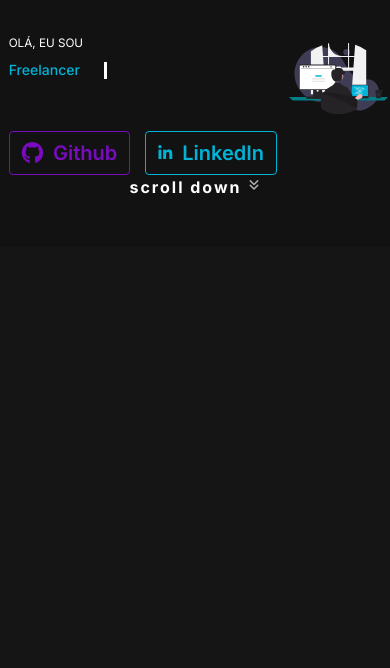
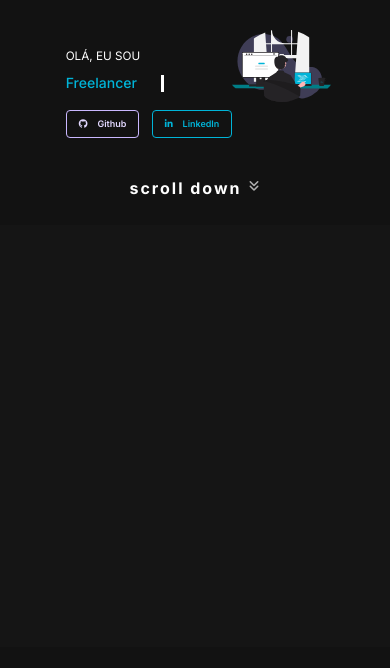
Before and after one commit to gatavares/gatavares.github.io, a PHP site: page / in a window 390 px wide. Shown: the part 80-748 px from the top of the page. After the commit the page ends 275 px from the top, so only its background shows below. Run offline with PHP 8.4, Linux system fonts and the light colour scheme.

Commit message:
atualização

```diff
--- a/CONTENT/PAGES/home.html
+++ b/CONTENT/PAGES/home.html
@@ -3,7 +3,7 @@
         <div class="container">
             <h1 class="estatico">Olá, Eu Sou </h1>
             <ul class="animado">
-                <li><span>Guilherme Tavares&nbsp;&nbsp;&nbsp;</span></li>
+                <li><span>Guilherme Tavares&nbsp;&nbsp;</span></li>
                 <li><span>Programador&nbsp;</span></li>
                 <li><span>Desenvolvedor&nbsp;</span></li>
                 <li><span>Freelancer&nbsp;&nbsp;</span></li>
--- a/CSS/styles.css
+++ b/CSS/styles.css
@@ -219,6 +219,10 @@ body {
     .text-animation {
         min-height: 25vh;
     }
+
+    .buttons {
+        margin-top: -26px;
+    }
 }
 
 @media screen and (max-width: 491px) {
@@ -304,8 +308,8 @@ body {
     display: flex;
     align-items: center;
     justify-content: space-evenly;
-    border-color: #7A0BC0;
-    color: #7A0BC0;
+    border-color: #CAB8FF;
+    color: #e2d8ff;
 }
 
 .btn-linkedin,
@@ -313,7 +317,7 @@ body {
     display: flex;
     align-items: center;
     justify-content: space-evenly;
-    margin-left: 15px;
+    margin-left: 8%;
     border-color: #00B4D8;
     color: #00B4D8;
 }
@@ -323,9 +327,10 @@ body {
     display: flex;
     align-items: center;
     justify-content: space-evenly;
-    border-color: #FA58B6;
-    color: #FA58B6;
+    border-color: #7A0BC0;
     background-color: #121212;
+    color: rgba(255, 255, 255, .6);
+    text-shadow: 0 0 15px rgba(122, 11, 192, .5), 0 0 10px rgba(122, 11, 192, .5);
 }
 
 .btn-linkedin:hover,
@@ -333,20 +338,77 @@ body {
     display: flex;
     align-items: center;
     justify-content: space-evenly;
-    border-color: #fff;
-    color: #fff;
+    border-color: #0A66C2;
     background-color: #121212;
+    color: rgba(255, 255, 255, .6);
+    text-shadow: 0 0 15px rgba(10, 102, 194, .8), 0 0 10px rgba(10, 102, 194, .8);
 }
 
-.buttons .fa-github {
-    font-size: 22px;
+.buttons i {
+    font-size: 19px;
 }
 
 .buttons p {
     margin: 0;
     margin-left: 10px;
-    font-size: 20px;
+    font-size: 17px;
     font-weight: 600;
+}
+
+@media screen and (max-width: 991px) {
+    .buttons i {
+        font-size: 1.53vh;
+    }
+
+    .buttons p {
+        font-size: 1.38vw;
+    }
+}
+
+@media screen and (max-width: 940px) {
+    .buttons {
+        margin-top: -5%;
+    }
+}
+
+@media screen and (max-width: 840px) {
+    .buttons {
+        margin-top: -11%;
+    }
+}
+
+@media screen and (max-width: 740px) {
+    .buttons {
+        margin-top: -13%;
+    }
+}
+
+@media screen and (max-width: 650px) {
+    .buttons i {
+        font-size: 9px;
+    }
+
+    .buttons p {
+        font-size: 9px;
+    }
+}
+
+@media screen and (max-width: 640px) {
+    .buttons {
+        margin-top: -15%;
+    }
+}
+
+@media screen and (max-width: 540px) {
+    .buttons {
+        margin-top: -18%;
+    }
+}
+
+@media screen and (max-width: 491px) {
+    .buttons {
+        margin-top: -22%;
+    }
 }
 
 #svg-gui {
@@ -381,6 +443,13 @@ body {
     }
 }
 
+@media screen and (max-width: 640px) {
+    .animation-scroll {
+        margin-top: 25px;
+        margin-bottom: 25px !important;
+    }
+}
+
 /*Sobre Mim*/
 
 .sobreMim {
```
